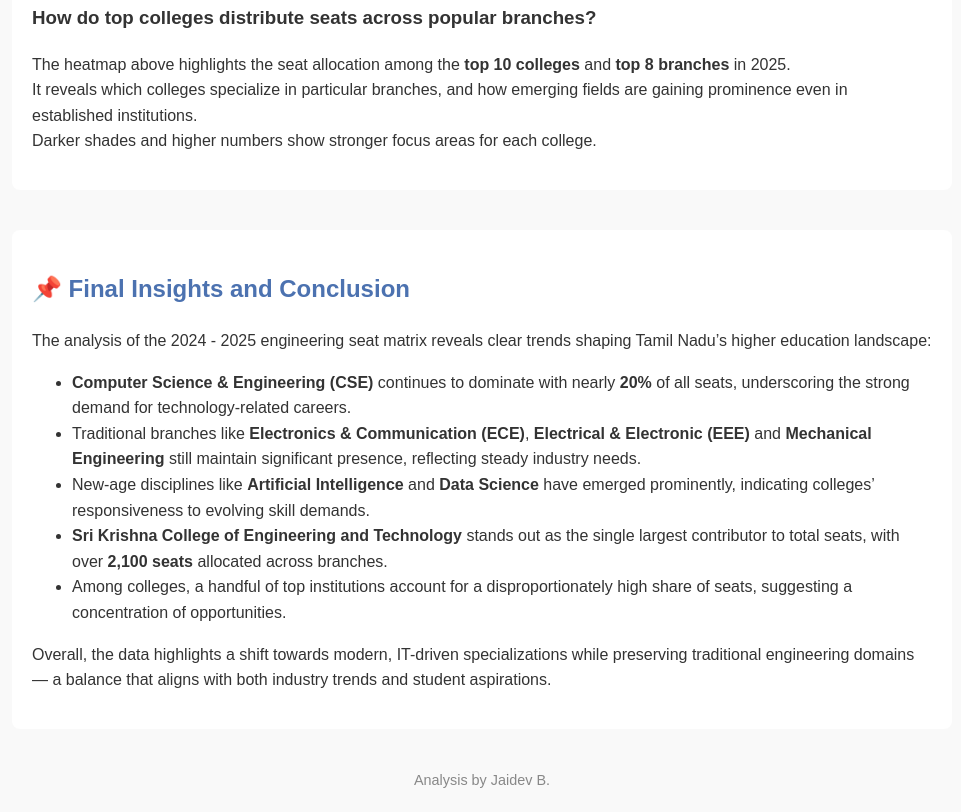
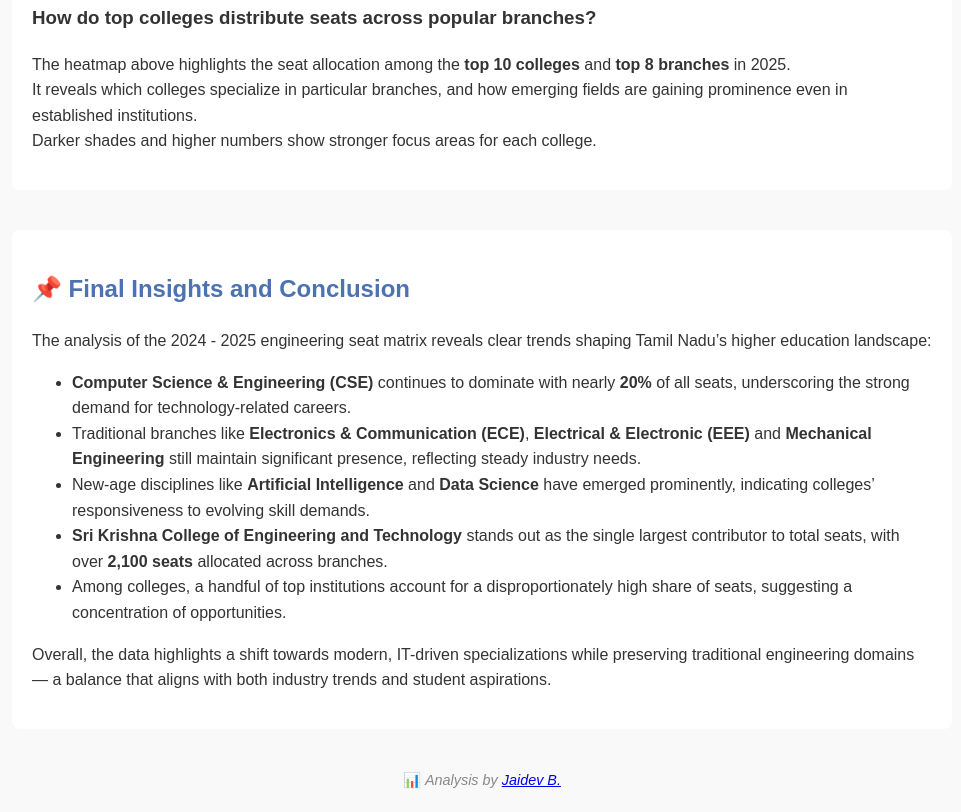
Before and after one commit to jaidevxb/tn-seat-analysis-v2, a plain HTML site: page index.html in a window 1280 px wide. Shown: the part 5255-6067 px from the top of the page, without its empty margins (158-1119 px from the left). Drawn offline with Linux system fonts and the light colour scheme.

Commit message:
Update index.html

```diff
--- a/index.html
+++ b/index.html
@@ -148,7 +148,7 @@
 </section>
 
 <footer>
-  Analysis by Jaidev B.
+  <p>📊 <em>Analysis by <a href="https://www.linkedin.com/in/jaidevb/" target="_blank">Jaidev B.</a></em></p>
 </footer>
 
 </body>
```
